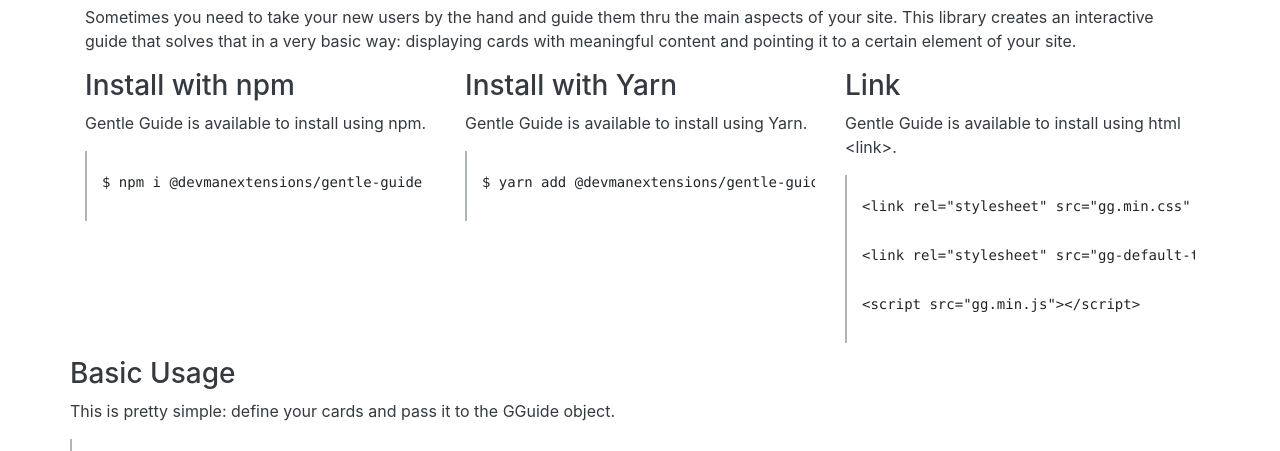
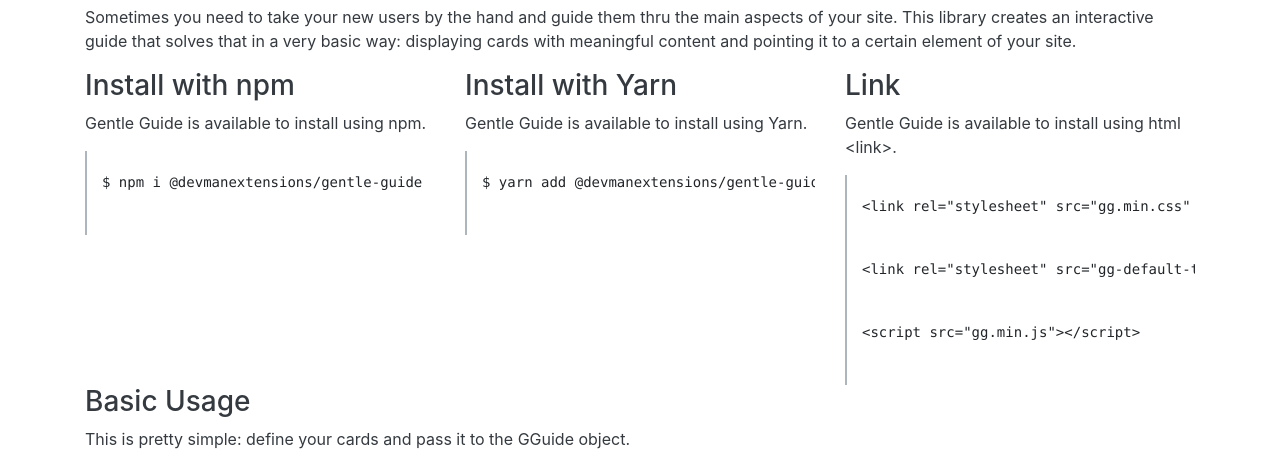
Before and after one commit to devmanextensions/gentle-guide, a website: page docs/index.html in a window 1280 px wide. Shown: the part 351-802 px from the top of the page. Drawn offline with Linux system fonts and the light colour scheme.

Commit message:
Fix demo layout

```diff
--- a/docs/demo.css
+++ b/docs/demo.css
@@ -99,20 +99,22 @@
 }
 
 pre {
+    margin: 0;
+    overflow: auto;
+    -ms-overflow-style: scrollbar;
     display: block;
     font-size: 87.5%;
-    color: #212529;
-    margin-top: 0;
-    overflow: auto;
-    -ms-overflow-style: scrollbar;
     border-left: 2px solid #adb5bd;
-    padding-left: 15px;
 }
 
 pre code {
     white-space: pre;
-    margin-bottom: -1em;
+    margin: 0;
     display: block;
+    font-size: inherit;
+    color: inherit;
+    word-break: normal;
+    margin-left: 15px;
 }
 
 .container {
@@ -122,6 +124,30 @@
     margin-right: auto;
     margin-left: auto;
     max-width: 1140px;
+}
+
+@media (min-width: 576px) {
+    .container {
+        max-width: 540px;
+    }
+}
+
+@media (min-width: 768px) {
+    .container {
+        max-width: 720px;
+    }
+}
+
+@media (min-width: 992px) {
+    .container {
+        max-width: 960px;
+    }
+}
+
+@media (min-width: 1200px) {
+    .container {
+        max-width: 1140px;
+    }
 }
 
 .row {
@@ -144,18 +170,19 @@
     padding-left: 0;
 }
 
-.col-1,
-.col-2,
-.col-3,
-.col-4,
-.col-5,
-.col-6,
-.col-7,
-.col-8,
-.col-9,
-.col-10,
-.col-11,
-.col-12 {
+.col,
+.col-md-1,
+.col-md-2,
+.col-md-3,
+.col-md-4,
+.col-md-5,
+.col-md-6,
+.col-md-7,
+.col-md-8,
+.col-md-9,
+.col-md-10,
+.col-md-11,
+.col-md-12 {
     position: relative;
     width: 100%;
     padding-right: 15px;
@@ -167,14 +194,16 @@
     flex-basis: 0;
     -ms-flex-positive: 1;
     flex-grow: 1;
-    min-width: 0;
+    /* min-width: 0; */
     max-width: 100%;
 }
 
-.col-4 {
-    -ms-flex: 0 0 33.333333%;
-    flex: 0 0 33.333333%;
-    max-width: 33.333333%;
+@media (min-width: 768px) {
+    .col-md-4 {
+        -ms-flex: 0 0 33.333333%;
+        flex: 0 0 33.333333%;
+        max-width: 33.333333%;
+    }
 }
 
 .p-1 {
--- a/docs/index.html
+++ b/docs/index.html
@@ -22,7 +22,7 @@
             <nav>
                 <div class="container">
                     <div class="row no-gutters">
-                        <div class="col-4">
+                        <div class="col col-md-4">
                             <a
                                 id="link_github"
                                 class="navigation-link"
@@ -32,10 +32,10 @@
                                 GitHub
                             </a>
                         </div>
-                        <div class="col-4 text-center">
+                        <div class="col col-md-4 text-center">
                             <h1 id="header_title">Gentle Guide</h1>
                         </div>
-                        <div class="col-4 text-right">
+                        <div class="col col-md-4 text-right">
                             <a
                                 id="link_npm"
                                 class="navigation-link"
@@ -82,7 +82,7 @@
             </div>
 
             <div class="row">
-                <div class="col-4">
+                <div class="col col-md-4">
                     <h3 id="title_install_npm">Install with npm</h3>
                     <p>
                         Gentle Guide is available to install using npm.
@@ -91,7 +91,7 @@
                         <code>$ npm i @devmanextensions/gentle-guide</code>
                     </pre>
                 </div>
-                <div class="col-4">
+                <div class="col col-md-4">
                     <h3 id="title_install_yarn">Install with Yarn</h3>
                     <p>
                         Gentle Guide is available to install using Yarn.
@@ -100,7 +100,7 @@
                         <code>$ yarn add @devmanextensions/gentle-guide</code>
                     </pre>
                 </div>
-                <div class="col-4">
+                <div class="col col-md-4">
                     <h3 id="title_install_link">Link</h3>
                     <p>
                         Gentle Guide is available to install using html &lt;link&gt;.
```
Lines whose indentation alone changed are shown as unchanged.
